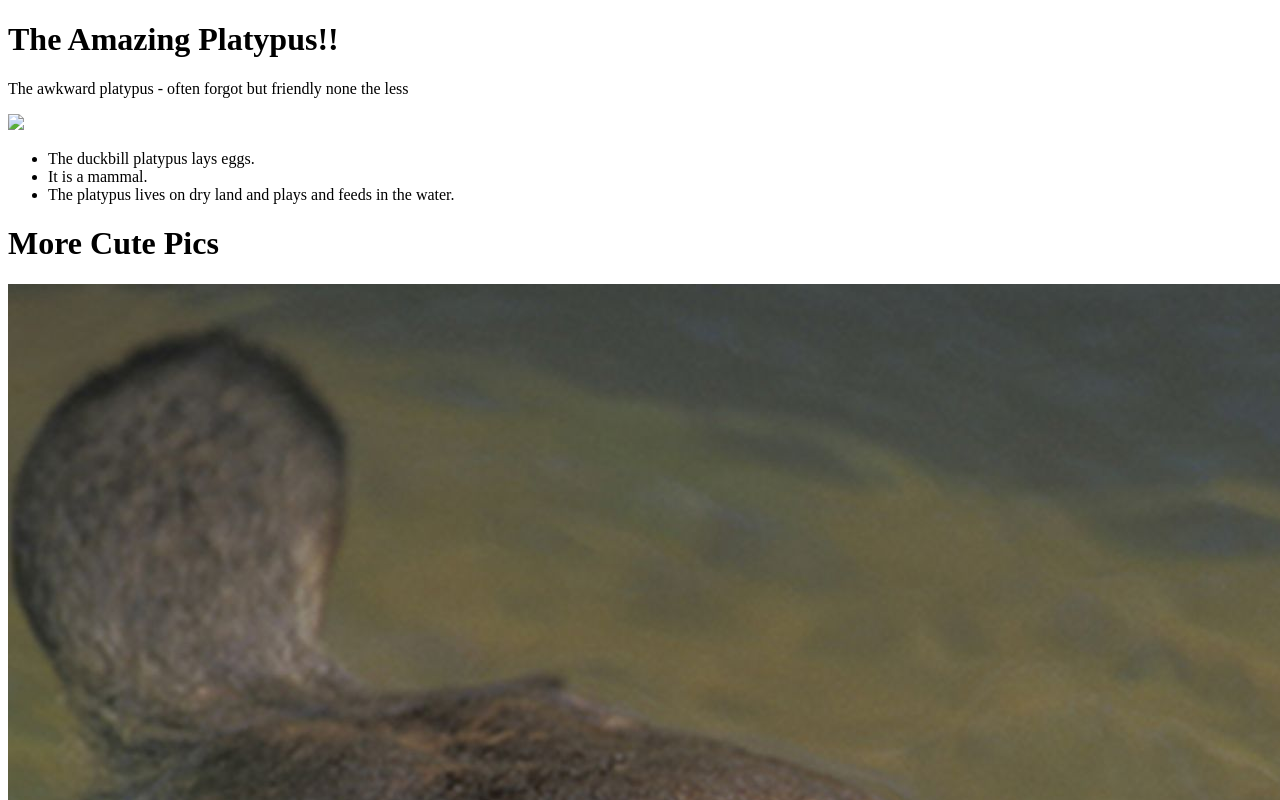
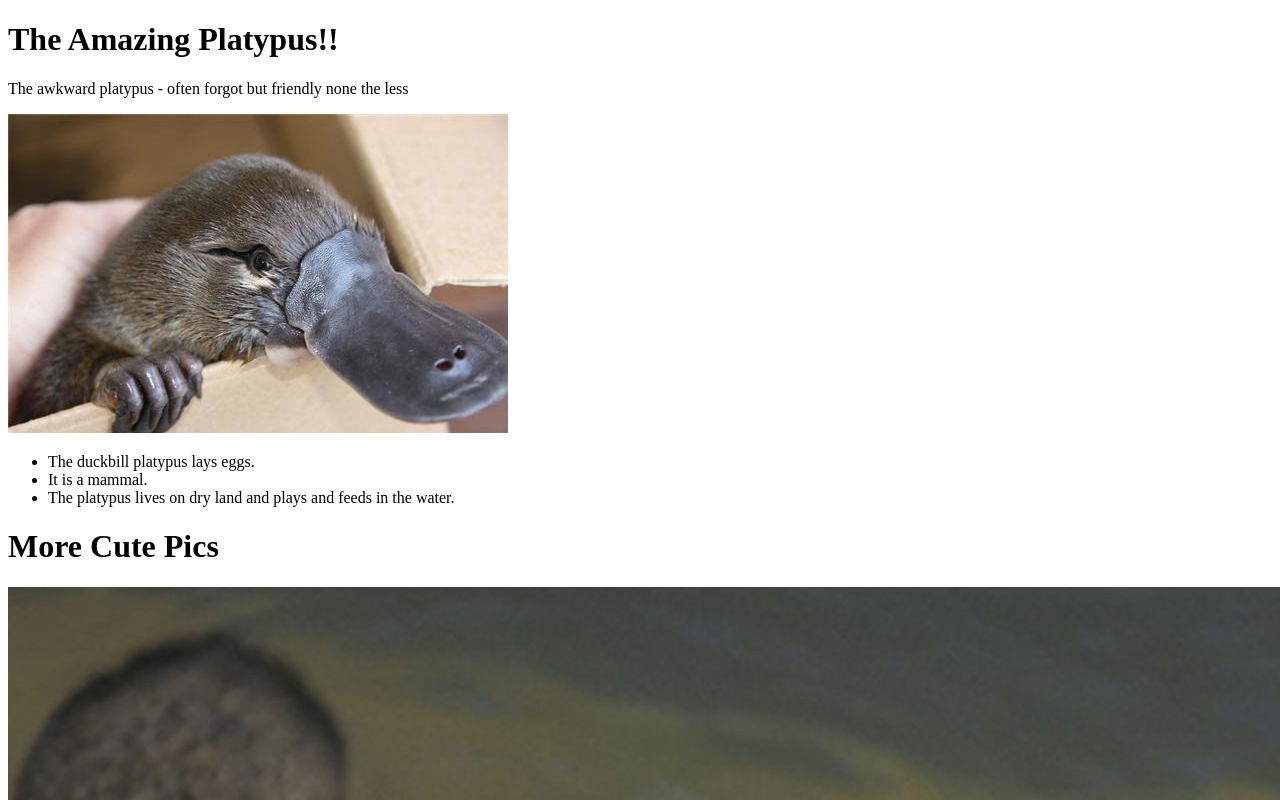
Before and after one commit to g33tar/Platypus, a plain HTML site: page index.html in a window 1280 px wide. Shown: the top 800 px of the page. Drawn offline with Linux system fonts and the light colour scheme.

Commit message:
corrected image file name error

```diff
--- a/index.html
+++ b/index.html
@@ -10,7 +10,7 @@
   <h1>The Amazing Platypus!!</h1>
   <p>The awkward platypus - often forgot but friendly none the less </p>
 
-  <img src="plat.jpg">
+  <img src="plat1.jpg">
 
   <ul id="p1l1">
       <li>The duckbill platypus lays eggs.</li>
```
